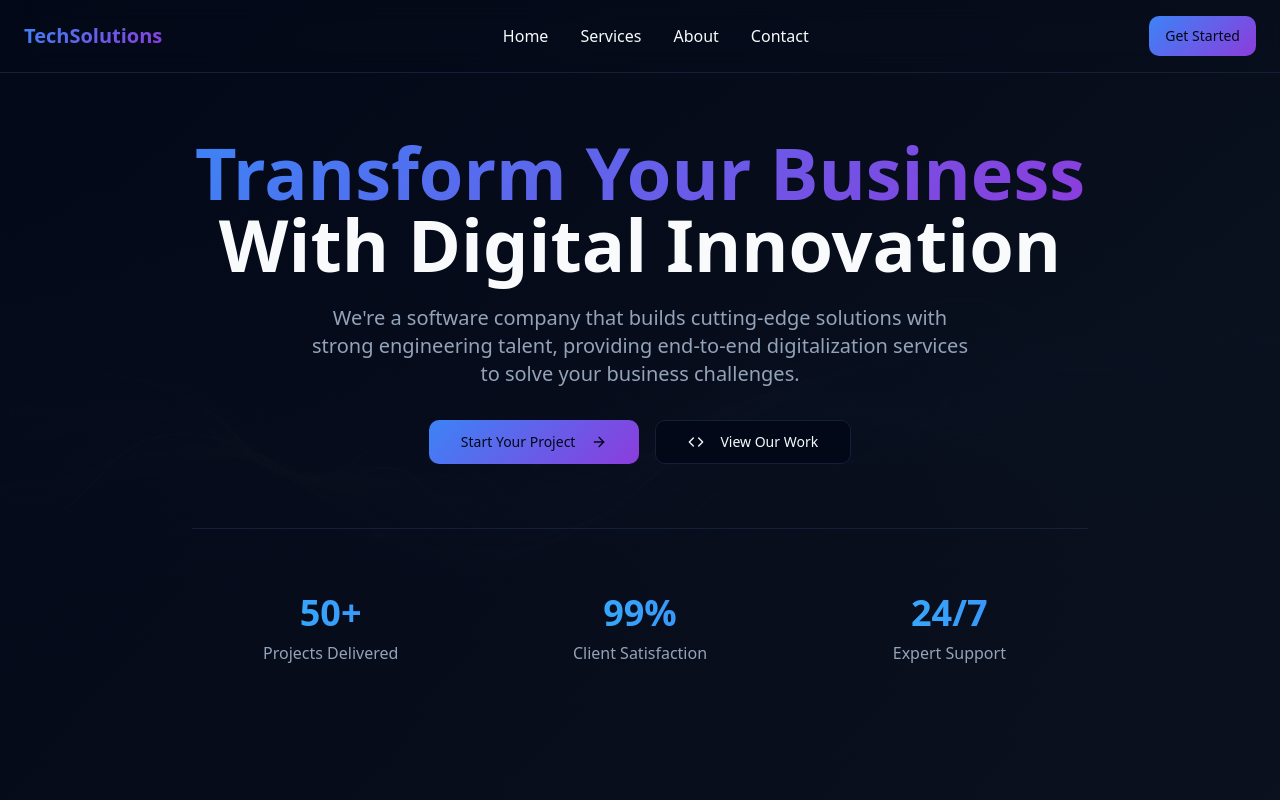
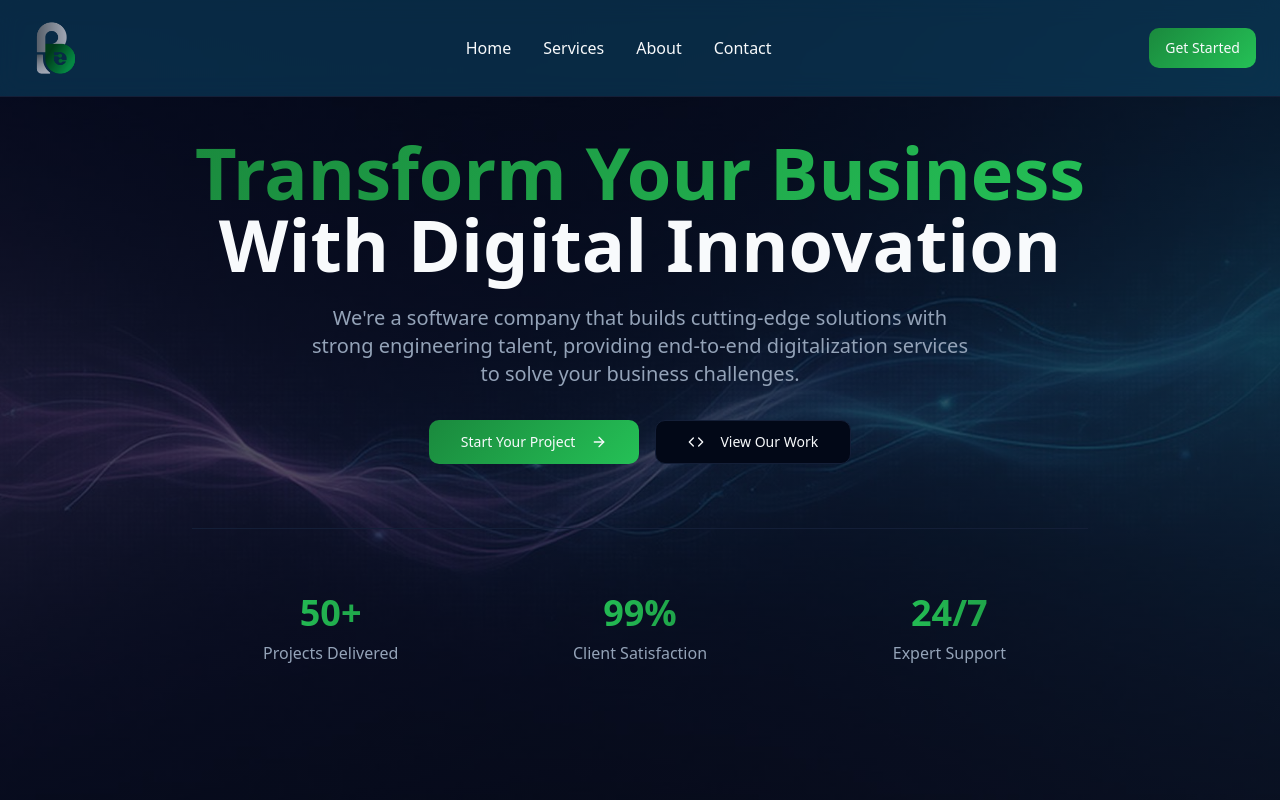
Before and after one commit to raymondsugiarto/b8space-web, a React (Vite) app: page / in a window 1280 px wide. Shown: the top 800 px of the page. Built offline with nearby package versions, Linux system fonts and the light colour scheme; the HTML template or start-up script is replaced by a standard one.

Commit message:
change logo

```diff
--- a/src/components/Header.tsx
+++ b/src/components/Header.tsx
@@ -1,6 +1,7 @@
 import { Button } from "@/components/ui/button";
 import { Menu, X } from "lucide-react";
 import { useState } from "react";
+import logo from "@/assets/logo.png";
 
 const Header = () => {
   const [isMenuOpen, setIsMenuOpen] = useState(false);
@@ -9,11 +10,11 @@ const Header = () => {
 
   return (
     <header className="fixed top-0 w-full z-50 surface/80 backdrop-blur-md border-b border-card-border">
-      <div className="container mx-auto px-6 py-4">
+      <div className="container mx-auto px-6 py-4 bg-sky-900/50">
         <div className="flex items-center justify-between">
           {/* Logo */}
-          <div className="text-xl font-bold gradient-primary bg-clip-text text-transparent">
-            TechSolutions
+          <div className="flex items-center">
+            <img src={logo} alt="TechSolutions Logo" className="h-16 w-auto" />
           </div>
 
           {/* Desktop Navigation */}
--- a/src/components/Hero.tsx
+++ b/src/components/Hero.tsx
@@ -7,7 +7,7 @@ const Hero = () => {
     <section id="home" className="min-h-screen flex items-center gradient-hero relative overflow-hidden">
       {/* Background Image with Overlay */}
       <div
-        className="absolute inset-0 opacity-20"
+        className="absolute inset-0 opacity-100 z-0"
         style={{
           backgroundImage: `url(${heroImage})`,
           backgroundSize: 'cover',
@@ -16,10 +16,10 @@ const Hero = () => {
       />
 
       {/* Gradient Overlay */}
-      <div className="absolute inset-0 gradient-hero opacity-90" />
+      <div className="absolute inset-0 gradient-hero opacity-70 z-10" />
 
       {/* Content */}
-      <div className="container mx-auto px-6 relative z-10">
+      <div className="container mx-auto px-6 relative z-20">
         <div className="max-w-4xl mx-auto text-center">
           {/* Main Heading */}
           <h1 className="text-4xl md:text-6xl lg:text-7xl font-bold mb-6 leading-tight">
--- a/src/index.css
+++ b/src/index.css
@@ -21,19 +21,19 @@
     --popover: 222 47% 8%;
     --popover-foreground: 210 40% 98%;
 
-    /* Brand Colors - Tech Blue to Purple Gradient */
-    --primary: 217 91% 60%;
-    --primary-foreground: 222 84% 4.9%;
-    --primary-hover: 217 91% 55%;
-    --primary-glow: 217 91% 70%;
+    /* Brand Colors - Green Theme */
+    --primary: 139 68% 32%;
+    --primary-foreground: 210 40% 98%;
+    --primary-hover: 139 68% 28%;
+    --primary-glow: 139 68% 45%;
 
-    /* Secondary - Vibrant Purple */
-    --secondary: 270 70% 55%;
+    /* Secondary - Dark Green */
+    --secondary: 139 40% 25%;
     --secondary-foreground: 210 40% 98%;
-    --secondary-hover: 270 70% 60%;
+    --secondary-hover: 139 40% 30%;
 
-    /* Accent - Electric Blue */
-    --accent: 200 100% 60%;
+    /* Accent - Bright Green */
+    --accent: 139 68% 50%;
     --accent-foreground: 222 84% 4.9%;
 
     /* Neutral System */
@@ -49,18 +49,18 @@
     /* Form Elements */
     --border: 222 47% 15%;
     --input: 222 47% 12%;
-    --ring: 217 91% 60%;
+    --ring: 139 68% 32%;
 
     /* Gradients */
-    --gradient-primary: linear-gradient(135deg, hsl(217 91% 60%), hsl(270 70% 55%));
+    --gradient-primary: linear-gradient(135deg, hsl(139 68% 32%), hsl(139 68% 45%));
     --gradient-hero: linear-gradient(135deg, hsl(222 84% 4.9%), hsl(222 47% 8%));
     --gradient-card: linear-gradient(135deg, hsl(222 47% 8%), hsl(222 47% 12%));
-    --gradient-accent: linear-gradient(90deg, hsl(200 100% 60%), hsl(217 91% 60%));
+    --gradient-accent: linear-gradient(90deg, hsl(139 68% 50%), hsl(139 68% 32%));
 
     /* Shadows */
-    --shadow-primary: 0 10px 40px -15px hsl(217 91% 60% / 0.3);
+    --shadow-primary: 0 10px 40px -15px hsl(139 68% 32% / 0.3);
     --shadow-card: 0 4px 20px -2px hsl(222 84% 4.9% / 0.4);
-    --shadow-glow: 0 0 30px hsl(217 91% 70% / 0.4);
+    --shadow-glow: 0 0 30px hsl(139 68% 45% / 0.4);
 
     /* Animation */
     --transition-smooth: all 0.3s cubic-bezier(0.4, 0, 0.2, 1);
```
Also changed, not shown: src/assets/logo.png (added), 1 other file (tests, documents, lock files or other folders).
